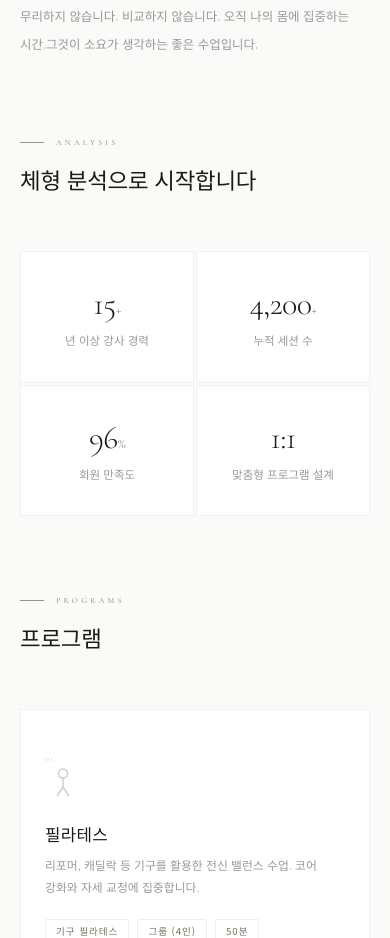
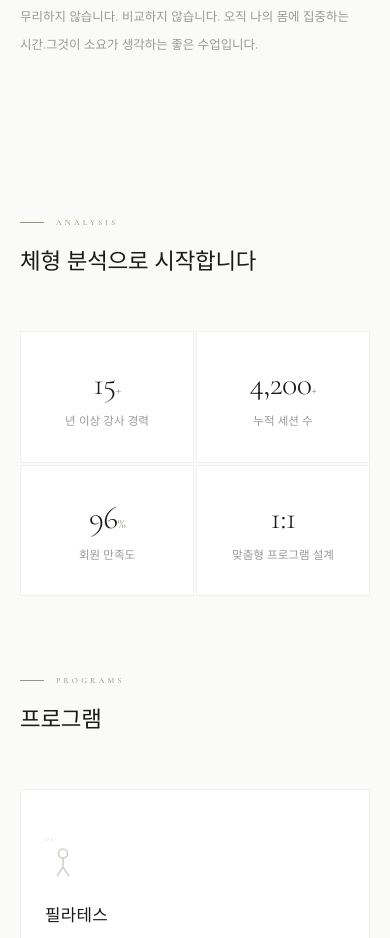
Before and after one commit to stnwkstjbx-lgtm/dongboweb-soyo, a plain HTML site: page index.html in a window 390 px wide. Shown: the part 1060-1998 px from the top of the page. Drawn offline with nearby package versions, Linux system fonts and the light colour scheme.

Commit message:
fix: 체형분석 섹션 상단 여백 추가 (0→160px, 모바일 80px)
Co-Authored-By: Claude Opus 4.6 (1M context) <noreply@anthropic.com>

```diff
--- a/index.html
+++ b/index.html
@@ -174,7 +174,7 @@ nav.scrolled{padding:16px 48px;background:rgba(250,250,248,.92);backdrop-filter:
 .intro-sub{margin-top:24px;font-size:.78rem;color:var(--dim);line-height:2.2;font-weight:300;max-width:480px}
 
 /* ============ BODY ANALYSIS ============ */
-.analysis-section{padding:0 48px 160px}
+.analysis-section{padding:160px 48px}
 .analysis-grid{display:grid;grid-template-columns:repeat(4,1fr);gap:2px;margin-top:56px}
 .stat-card{background:var(--white);padding:48px 32px;text-align:center;border:1px solid var(--border);transition:all .5s cubic-bezier(.16,1,.3,1);position:relative;overflow:hidden}
 .stat-card::before{content:'';position:absolute;bottom:0;left:0;right:0;height:2px;background:var(--sage);transform:scaleX(0);transform-origin:center;transition:transform .5s cubic-bezier(.16,1,.3,1)}
@@ -645,7 +645,7 @@ nav.scrolled{padding:16px 48px;background:rgba(250,250,248,.92);backdrop-filter:
   .hero-copy{font-size:.76rem;white-space:normal}
   .hero-cta a{padding:10px 22px;font-size:.6rem}
   .intro{padding:80px 20px}.intro-text{font-size:clamp(1.2rem,4.5vw,1.6rem)}
-  .analysis-section{padding:0 20px 80px}
+  .analysis-section{padding:80px 20px}
   .analysis-grid{grid-template-columns:repeat(2,1fr);gap:2px}
   .stat-card{padding:32px 20px}
   .programs{padding:0 20px 80px}.prog-grid{grid-template-columns:1fr;gap:10px}
```
